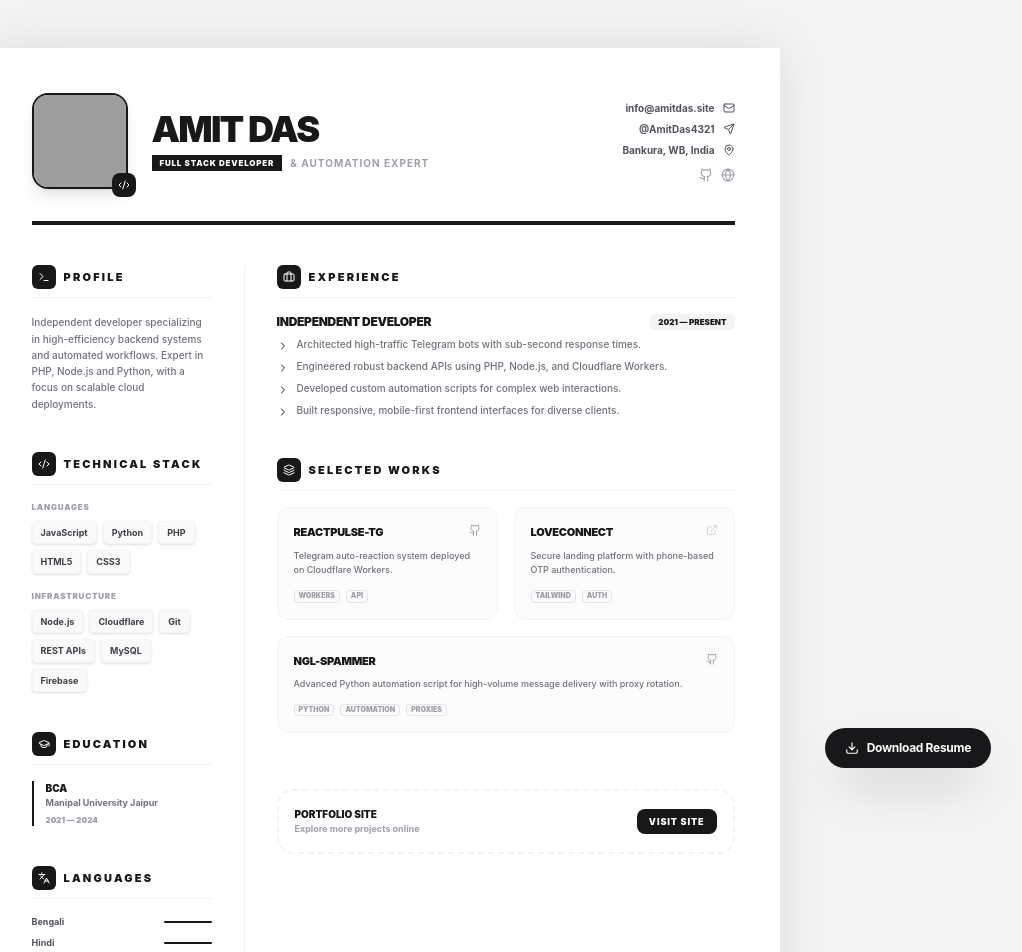
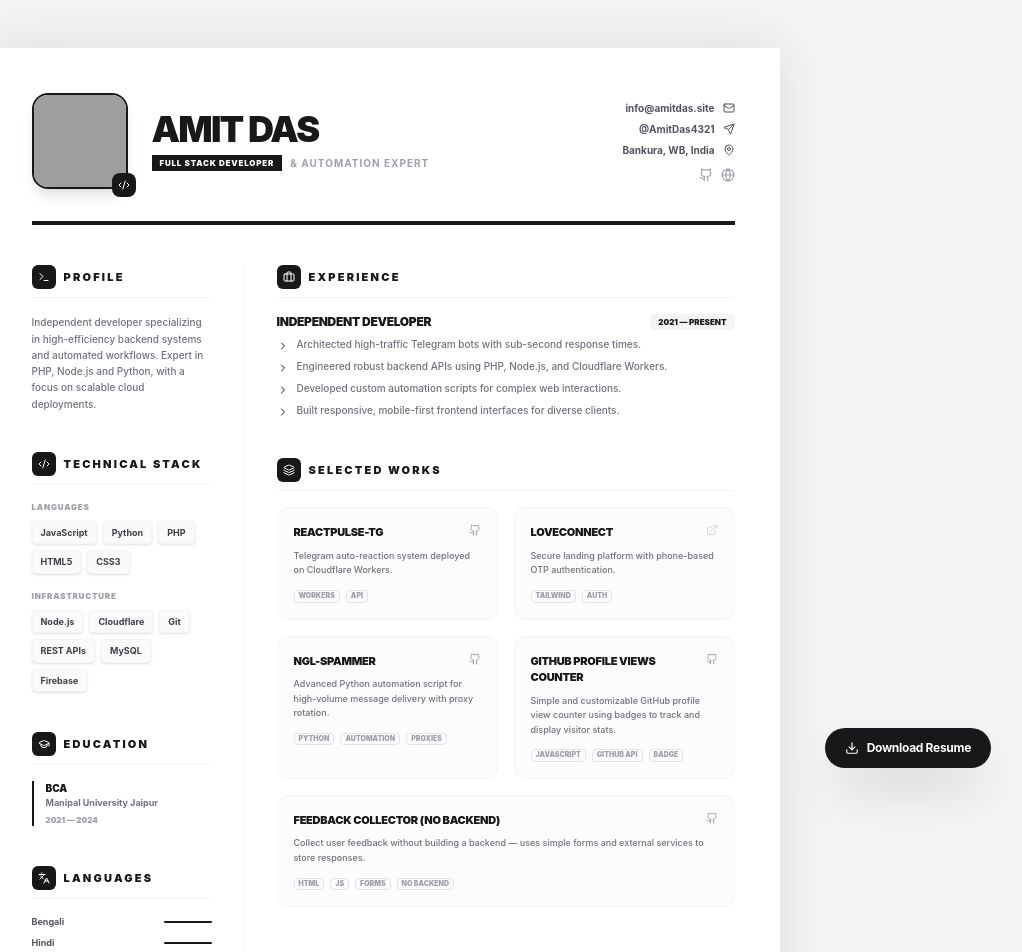
Before and after one commit to AmitDas4321/Resume, a React (Vite) app: page / in a window 1280 px wide. Shown: the top 952 px of the page, without its empty margins (257-1279 px from the left). Built offline with nearby package versions, Linux system fonts and the light colour scheme; grey boxes are pictures that could not be loaded.

Commit message:
Add new project entries for GitHub Profile Views Counter and Feedback Collector

```diff
--- a/src/App.tsx
+++ b/src/App.tsx
@@ -238,7 +238,7 @@
                   </div>
                 </div>
 
-                <div className="p-4 rounded-xl border border-zinc-100 bg-zinc-50/50 hover:border-zinc-900 transition-colors col-span-2">
+                <div className="p-4 rounded-xl border border-zinc-100 bg-zinc-50/50 hover:border-zinc-900 transition-colors">
                   <div className="flex justify-between items-start mb-2">
                     <h3 className="text-[11px] font-black text-zinc-900 tracking-tight uppercase">NGL-Spammer</h3>
                     <a href="https://github.com/AmitDas4321/NGL-Spammer" target="_blank" className="text-zinc-400 hover:text-zinc-900"><Github className="w-3 h-3" /></a>
@@ -248,6 +248,32 @@
                   </p>
                   <div className="flex gap-1.5">
                     {['Python', 'Automation', 'Proxies'].map(t => <span key={t} className="text-[7px] font-black uppercase text-zinc-400 border border-zinc-200 px-1 rounded">{t}</span>)}
+                  </div>
+                </div>
+
+                <div className="p-4 rounded-xl border border-zinc-100 bg-zinc-50/50 hover:border-zinc-900 transition-colors">
+                  <div className="flex justify-between items-start mb-2">
+                    <h3 className="text-[11px] font-black text-zinc-900 tracking-tight uppercase">GitHub Profile Views Counter</h3>
+                    <a href="https://github.com/BlueOrbitDevs/GitHub-Profile-Views-Counter" target="_blank" className="text-zinc-400 hover:text-zinc-900"><Github className="w-3 h-3" /></a>
+                  </div>
+                  <p className="text-[9px] text-zinc-500 font-medium leading-relaxed mb-3">
+                    Simple and customizable GitHub profile view counter using badges to track and display visitor stats.
+                  </p>
+                  <div className="flex gap-1.5">
+                    {['JavaScript', 'GitHub API', 'Badge'].map(t => <span key={t} className="text-[7px] font-black uppercase text-zinc-400 border border-zinc-200 px-1 rounded">{t}</span>)}
+                  </div>
+                </div>
+
+                <div className="p-4 rounded-xl border border-zinc-100 bg-zinc-50/50 hover:border-zinc-900 transition-colors col-span-2">
+                  <div className="flex justify-between items-start mb-2">
+                    <h3 className="text-[11px] font-black text-zinc-900 tracking-tight uppercase">Feedback Collector (No Backend)</h3>
+                    <a href="https://github.com/AmitDas4321/Collect-Feedback-Without-a-Backend" target="_blank" className="text-zinc-400 hover:text-zinc-900"><Github className="w-3 h-3" /></a>
+                  </div>
+                  <p className="text-[9px] text-zinc-500 font-medium leading-relaxed mb-3">
+                    Collect user feedback without building a backend — uses simple forms and external services to store responses.
+                  </p>
+                  <div className="flex gap-1.5">
+                    {['HTML', 'JS', 'Forms', 'No Backend'].map(t => <span key={t} className="text-[7px] font-black uppercase text-zinc-400 border border-zinc-200 px-1 rounded">{t}</span>)}
                   </div>
                 </div>
 
@@ -261,7 +287,7 @@
                   <p className="text-[9px] text-zinc-400 font-bold">Explore more projects online</p>
                 </div>
                 <a href="https://amitdas.site" target="_blank" className="bg-zinc-900 text-white px-3 py-1.5 rounded-lg text-[9px] font-black uppercase tracking-widest hover:bg-zinc-800 transition-colors">
-                  Visit Site
+                  www.amitdas.site <ExternalLink className="w-3 h-3 inline-block ml-1" />
                 </a>
               </div>
             </section>
```
